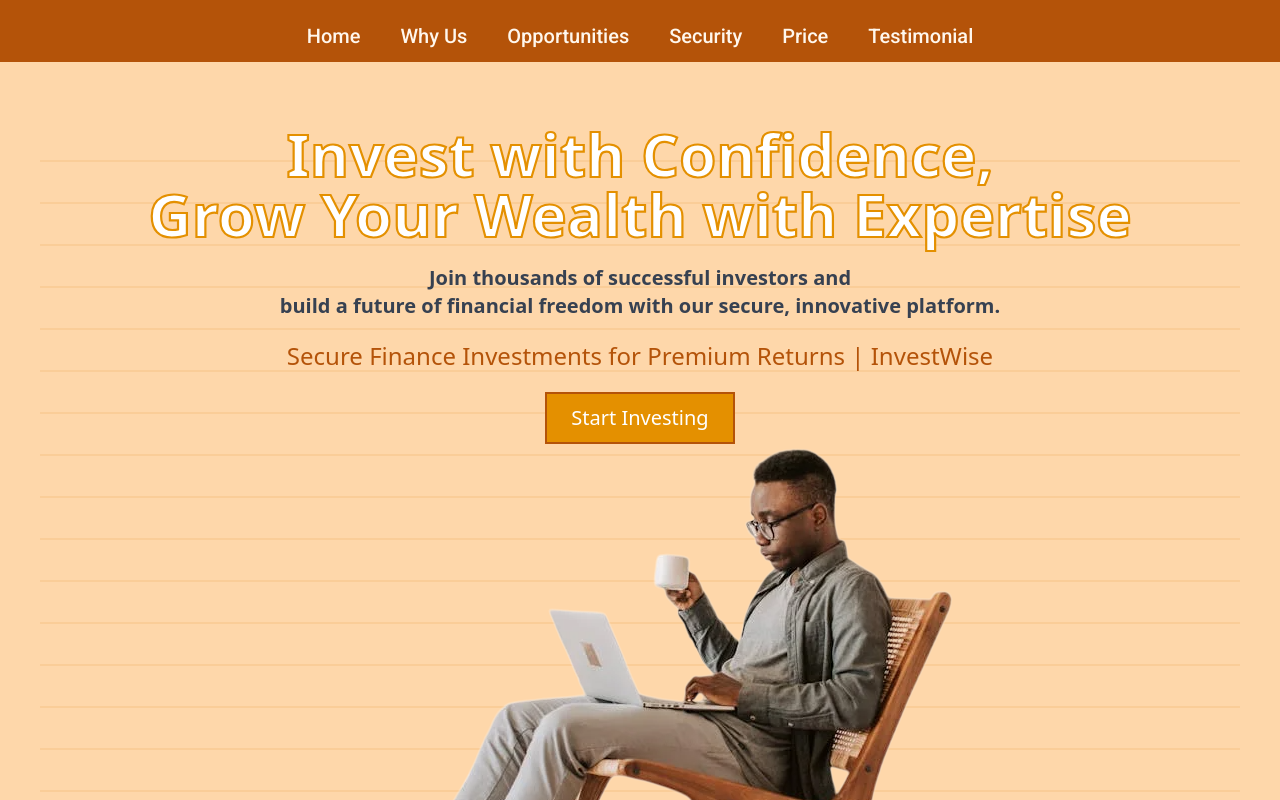
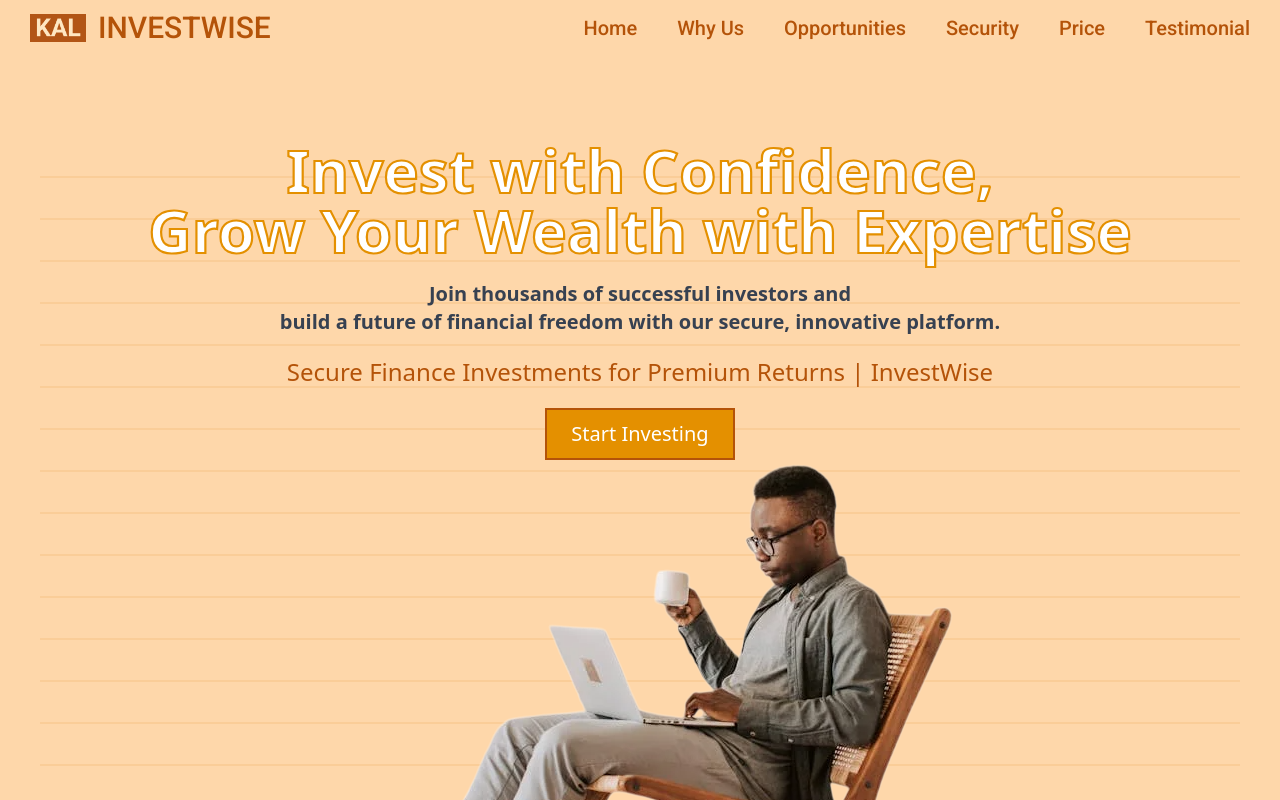
Before and after one commit to MohimaModak/Finance-And-Investment, a React (Vite) app: page / in a window 1280 px wide. Shown: the top 800 px of the page. Built offline with nearby package versions, Linux system fonts and the light colour scheme.

Commit message:
Resolved merge conflicts in README.md

```diff
--- a/src/assets/Component/Home/Home.jsx
+++ b/src/assets/Component/Home/Home.jsx
@@ -30,7 +30,7 @@ export default function Home() {
     return (
         <div>
             <div className='bg-orange-200 text-center relative '>
-                <div data-aos="fade-up" id='/' className='pt-20'>
+                <div data-aos="fade-up" id='/' className='lg:pt-24'>
                     <div className='p-10 relative hidden lg:block '>
                         <div className='relative opacity-10'>
                             <div>
@@ -61,7 +61,8 @@ export default function Home() {
                                 <div>
                                     <div className=''>
                                         <div className=''>
-                                            <h1 className='text-3xl lg:text-6xl font-extrabold text-white text-border'>
+                                            <h1 className='text-3xl lg:text-6xl font-extrabold text-white
+                                             text-border'>
                                                 Invest with Confidence, <br /> Grow Your Wealth with Expertise
                                             </h1>
 
--- a/src/assets/Component/Navbar/Navbar.css
+++ b/src/assets/Component/Navbar/Navbar.css
@@ -21,6 +21,11 @@
   background-color: #ebcd99;
   font-weight: 600;
   transform: scale(1.1);
+}
+
+
+.bgclr {
+  background-color: #e4d0ad;
 }
 
 .mobile-menu {
--- a/src/assets/Component/Navbar/Navbar.jsx
+++ b/src/assets/Component/Navbar/Navbar.jsx
@@ -1,5 +1,5 @@
 import React, { useState } from "react";
-import menu from "../../../Gallery/menu.png";
+import logo from "../../../Gallery/logo.png";
 import { Link } from "react-scroll";
 import "./Navbar.css"
 
@@ -12,11 +12,17 @@ export default function Navbar() {
 
   return (
     <div className="fixed w-full text-amber-700 font-medium top-0 z-50">
-      {/* Mobile Navbar */}
-      <div className="md:hidden sm:block text-sm" onClick={toggleButton}>
-        <span className="cursor-pointer p-5"><img src={menu} className="w-10" alt="menu" /></span>
+
+      <div className="md:hidden sm:block text-sm ml-2 mt-2.5" onClick={toggleButton}>
+        <div className="w-8 h-1 bg-amber-700 mt-1"></div>
+        <div className="w-8 h-1 bg-amber-700 mt-1"></div>
+        <div className="w-8 h-1 bg-amber-700 mt-1"></div>
       </div>
       <div className={`mobile-menu ${toggle ? "open" : ""}`}>
+        <div className="flex justify-center items-center gap-3">
+          <img src={logo} className="w-10" />
+          <h1 className=" text-xl uppercase font-extrabold">InvestWise</h1>
+        </div>
         <div className="navbar-links">
           <Link to="/" smooth={true} duration={1000} className="text-xl p-4 block" onClick={toggleButton}>
             Home
@@ -39,10 +45,14 @@ export default function Navbar() {
         </div>
       </div>
 
-      {/* Desktop Navbar */}
-      <div className="flex justify-center items-center bg-amber-700 text-orange-50">
-        <div className="hidden md:block border-b-2 border-amber-700 w-max mt-3">
-          <nav className="navbar flex justify-center items-center">
+
+      <div className="flex justify-between items-center bg bg-orange-200 text-amber-700">
+        <div className="hidden md:block w-full">
+          <nav className="navbar flex justify-between items-center">
+            <div className="flex justify-center items-center gap-3">
+              <img src={logo} className="w-14" />
+              <h1 className=" font-medium text-3xl uppercase">InvestWise</h1>
+            </div>
             <div className=" lg:flex justify-center items-center gap-10">
               <div>
                 <Link to="/" smooth={true} duration={1000} className="text-xl">
```
Also changed, not shown: src/Gallery/logo.png (added), 1 other file (tests, documents, lock files or other folders). Lines whose indentation alone changed are shown as unchanged.
